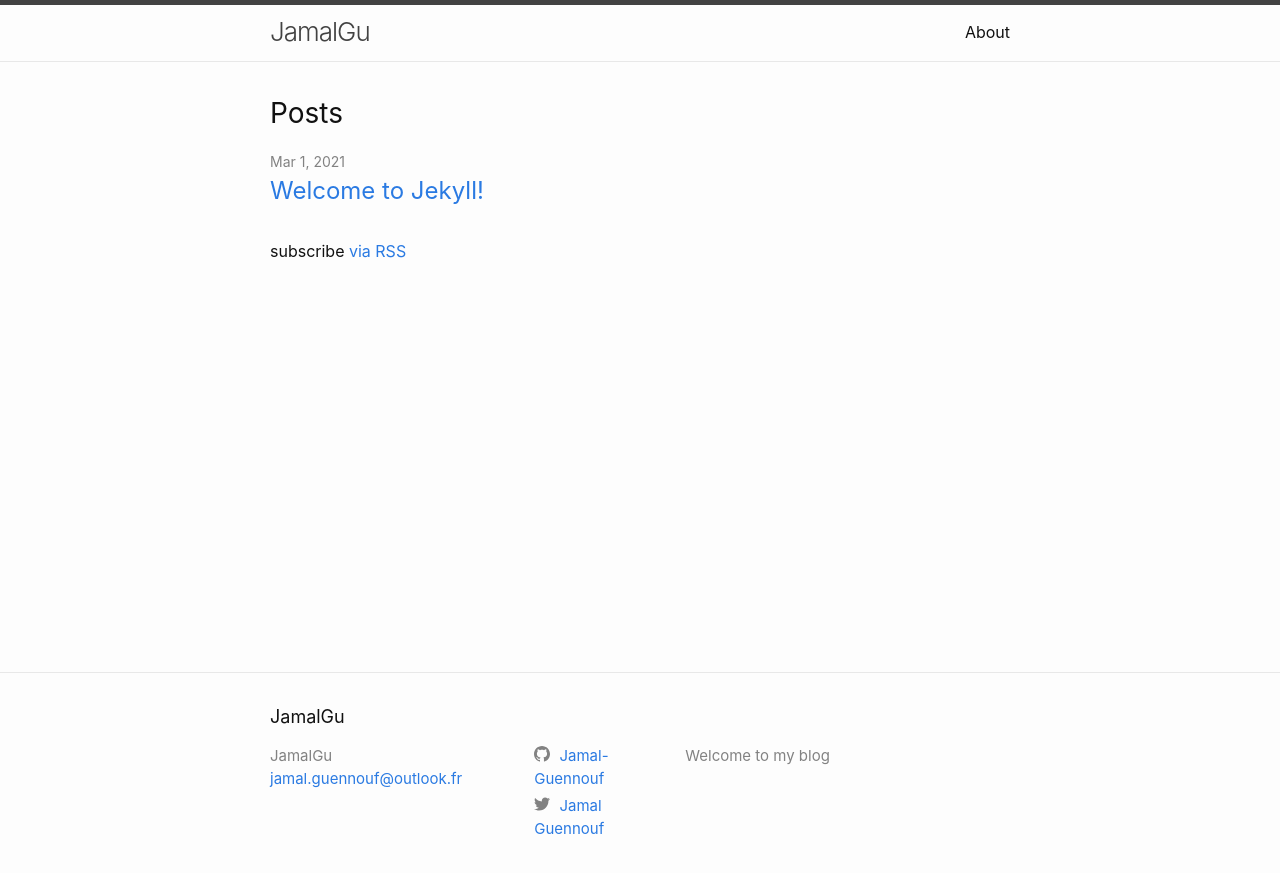
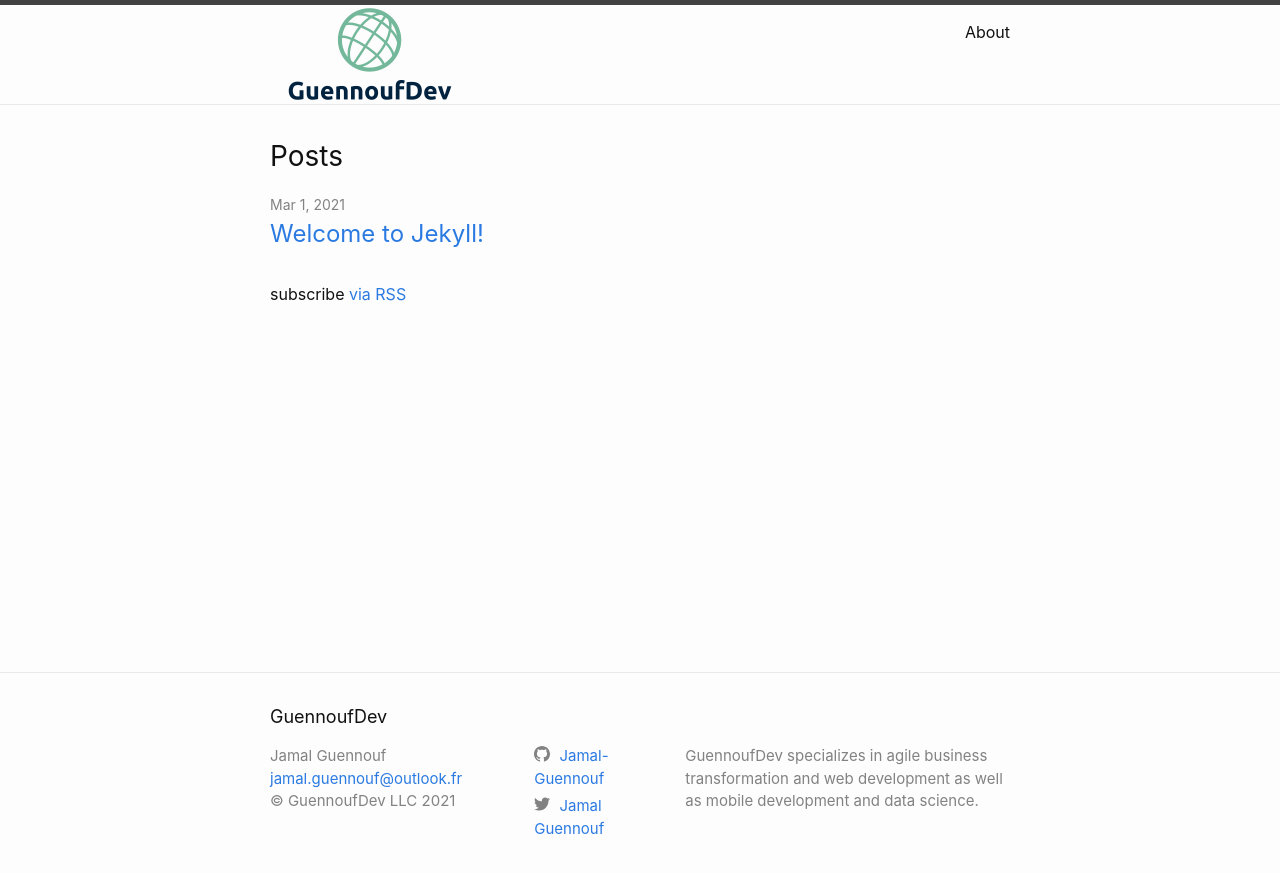
Before and after one commit to Jamal-Guennouf/my-blog, a Jekyll site: the page built from index.markdown, in a window 1280 px wide. Shown: the top 873 px of the page. Built offline with Jekyll 4.4.1, drawn with Linux system fonts in a browser that asks for light colours.

Commit message:
Completed all branding activities

```diff
--- a/_config.yml
+++ b/_config.yml
@@ -18,14 +18,18 @@
 # You can create any custom variable you would like, and they will be accessible
 # in the templates via {{ site.myvariable }}.
 
-title: JamalGu
+title: GuennoufDev
 email: jamal.guennouf@outlook.fr
 description: >- # this means to ignore newlines until "baseurl:"
-  Welcome to my blog
+ GuennoufDev specializes in agile business transformation and web development
+ as well as mobile development and data science.
 baseurl: "/my-blog" # the subpath of your site, e.g. /blog
 url: "https://jamal-guennouf.github.io" # the base hostname & protocol for your site, e.g. http://example.com
 twitter_username: Jamal Guennouf
 github_username:  Jamal-Guennouf
+author: Jamal Guennouf
+copyright: "GuennoufDev LLC"
+title-logo: /images/title-logo.png
 
 # Build settings
 # theme: minima
--- a/_includes/footer.html
+++ b/_includes/footer.html
@@ -18,6 +18,10 @@
             {%- if site.email -%}
             <li><a class="u-email" href="mailto:{{ site.email }}">{{ site.email }}</a></li>
             {%- endif -%}
+            {%- if site.copyright -%}
+            <li>&copy; {{ site.copyright }} {{'now' | date: "%Y" }} </li>
+            {%- endif -%}
+
         </ul>
       </div>
 
--- a/_includes/header.html
+++ b/_includes/header.html
@@ -3,8 +3,17 @@
   <div class="wrapper">
     {%- assign default_paths = site.pages | map: "path" -%}
     {%- assign page_paths = site.header_pages | default: default_paths -%}
+    <!--
+      Original title display code from the minima theme
     <a class="site-title" rel="author" href="{{ "/" | relative_url }}">{{ site.title | escape }}</a>
-
+    -->
+    <a class="site-title" rel="author" href="{{ "/" | relative_url }}">
+      {%- if site.title-logo -%}
+      <img src="{{site.title-logo| relative_url }}" alt="{{ site.title | escape }}">
+      {%- else -%}
+      {{ site.title | escape }}
+      {%- endif -%}
+    </a>
     {%- if page_paths -%}
       <nav class="site-nav">
         <input type="checkbox" id="nav-trigger" class="nav-trigger" />
```
Also changed, not shown: images/title-logo.png (added).
